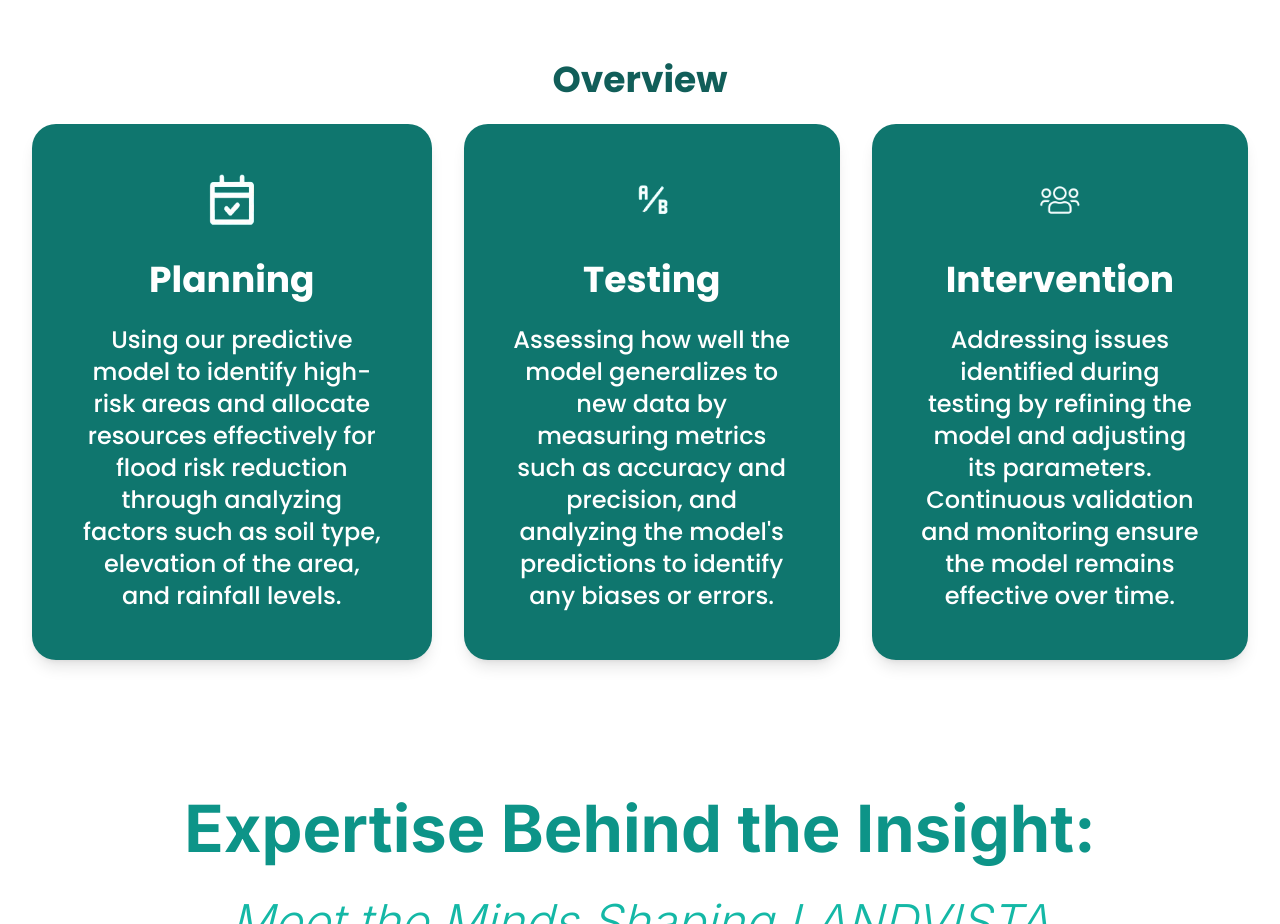
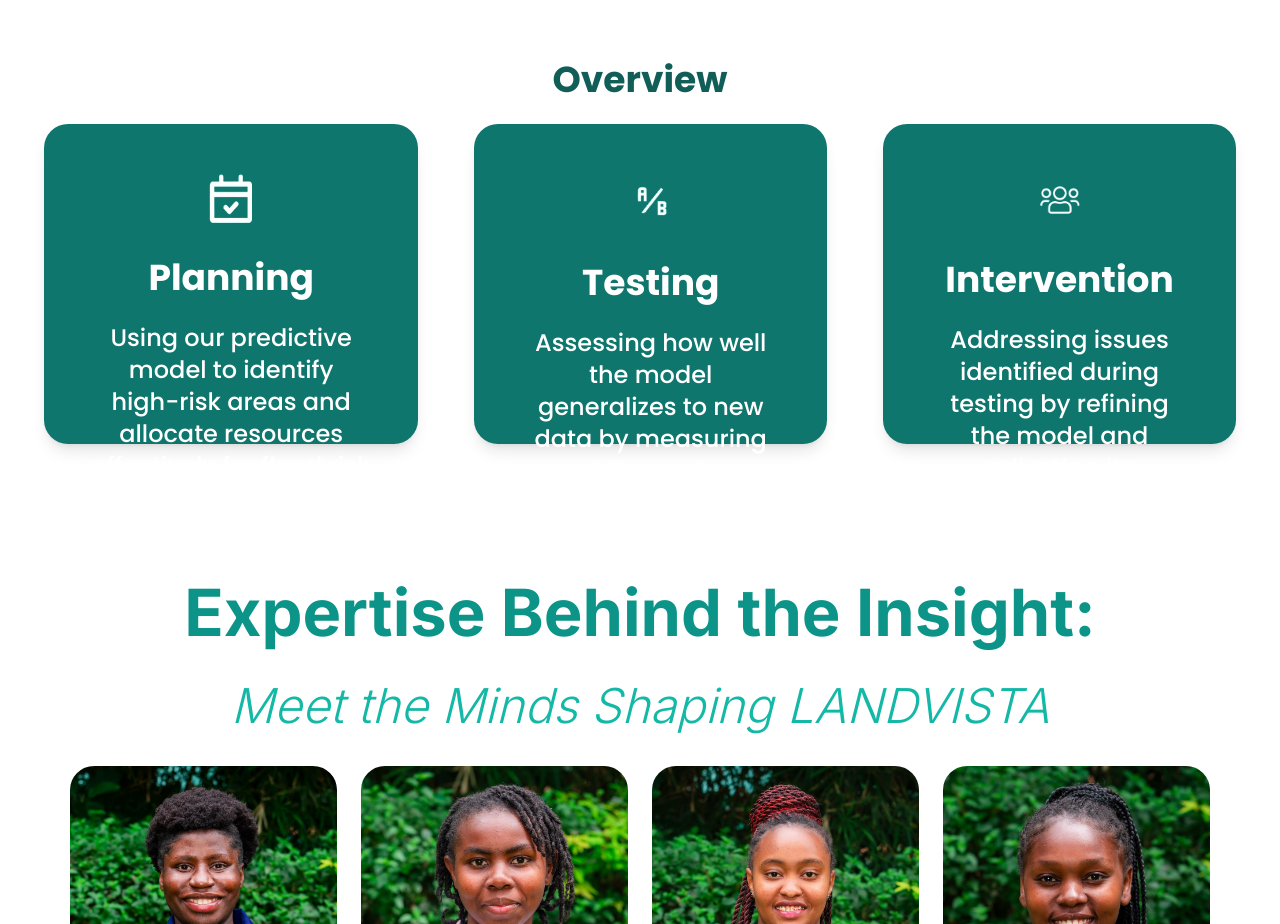
Before and after one commit to akirachix/Kishya-Informational, a Next.js app in the folder landvista-informationalwebsite/: page / in a window 1280 px wide. Shown: the part 2280-3204 px from the top of the page. Built offline with nearby package versions, Linux system fonts and the light colour scheme.

Commit message:
updated workflow

```diff
--- a/landvista-informationalwebsite/src/app/components/Footer/index.tsx
+++ b/landvista-informationalwebsite/src/app/components/Footer/index.tsx
@@ -10,12 +10,12 @@
           <div className="w-full md:w-2/5 xl:w-1/5 mb-6 md:mb-0">
             <h3 className="text-[25px] md:text-2xl font-bold mb-2">We are the Best</h3>
             <p className="text-[20px] md:text-xl">
-              "LandVista turns<br />
+              &quot;LandVista turns<br />
               dreams into reality for<br />
               those who seek not<br />
               just any land, but a<br />
               sanctuary in a flood-<br />
-              free haven."
+              free haven.&quot;
             </p>
           </div>
           <div className="w-full md:w-1/3 mb-6 md:mb-0 md:flex md:justify-center md:ml-8 xl:ml-52">
--- a/landvista-informationalwebsite/src/app/components/Overview/index.tsx
+++ b/landvista-informationalwebsite/src/app/components/Overview/index.tsx
@@ -1,8 +1,7 @@
 "use client";
 import React from 'react';
 import { Poppins } from 'next/font/google';
-
-
+import Image from 'next/image';
 
 const poppins = Poppins({
   weight: ['500', '700'],
@@ -13,37 +12,35 @@
 const Overview = () => {
   return (
     <div id='overview' className={`${poppins.className} max-w-[1440px] mx-auto my-10 px-4 sm:px-8`}>
-
       <h1 className="text-teal-800 text-center mb-6 text-2xl mt-20 sm:text-3xl md:text-4xl font-bold">
         Overview
       </h1>
-      <div className="grid grid-cols-1 block sm:block  xl:flex gap-8">
+      <div className="grid grid-cols-1 block sm:block xl:flex gap-8">
 
-        <div className="md:mb-12 bg-teal-700 text-white rounded-3xl shadow-lg p-12 flex flex-col justify-between items-center mx-372px h-480px">
-          <img src='/Images/CheckList.png' alt="Planning" className="w-14 h-14 object-cover mb-8" />
+        <div className="md:mb-12 bg-teal-700 text-white rounded-3xl shadow-lg p-12 flex flex-col justify-between items-center mx-3 h-80">
+          <Image src='/Images/CheckList.png' alt="Planning" width={56} height={56} className="object-cover mb-8" />
           <h2 className="text-lg sm:text-4xl mb-6 text-center font-semibold">Planning</h2>
-          <p className="text-base sm:text-sm md:text-2xl text-center ">
+          <p className="text-base sm:text-sm md:text-2xl text-center">
             Using our predictive model to identify high-risk areas and allocate resources effectively for flood risk reduction through analyzing factors such as soil type, elevation of the area, and rainfall levels.
           </p>
         </div>
 
-        <div className="md:mb-12 bg-teal-700 text-white rounded-3xl shadow-lg p-12 flex flex-col justify-between items-center mx-372px h-480px">
-          <img src='/Images/AB test.png' alt="Testing" className="w-14 h-14 object-cover mb-8" />
+        <div className="md:mb-12 bg-teal-700 text-white rounded-3xl shadow-lg p-12 flex flex-col justify-between items-center mx-3 h-80">
+          <Image
+            src='/Images/AB test.png' alt="Testing" width={56} height={56} className="object-cover mb-8" />
           <h2 className="text-lg sm:text-4xl mb-6 text-center font-semibold">Testing</h2>
           <p className="text-base sm:text-sm md:text-2xl text-center">
             Assessing how well the model generalizes to new data by measuring metrics such as accuracy and precision, and analyzing the model's predictions to identify any biases or errors.
           </p>
         </div>
 
-        <div className="md:mb-12 bg-teal-700 text-white rounded-3xl shadow-lg p-12 flex flex-col justify-between items-center mx-372px h-480px">
-          <img src='/Images/Intervention.png' alt="Intervention" className="w-14 h-14 object-cover mb-8" />
+        <div className="md:mb-12 bg-teal-700 text-white rounded-3xl shadow-lg p-12 flex flex-col justify-between items-center mx-3 h-80">
+          <Image src='/Images/Intervention.png' alt="Intervention" width={56} height={56} className="object-cover mb-8" />
           <h2 className="text-lg sm:text-4xl mb-6 text-center font-semibold">Intervention</h2>
           <p className="text-base sm:text-sm md:text-2xl text-center">
-          Addressing issues identified during testing by refining the model and adjusting its parameters. Continuous validation and monitoring ensure the model remains effective over time.
+            Addressing issues identified during testing by refining the model and adjusting its parameters. Continuous validation and monitoring ensure the model remains effective over time.
           </p>
         </div>
-
-
       </div>
     </div>
   );
```
